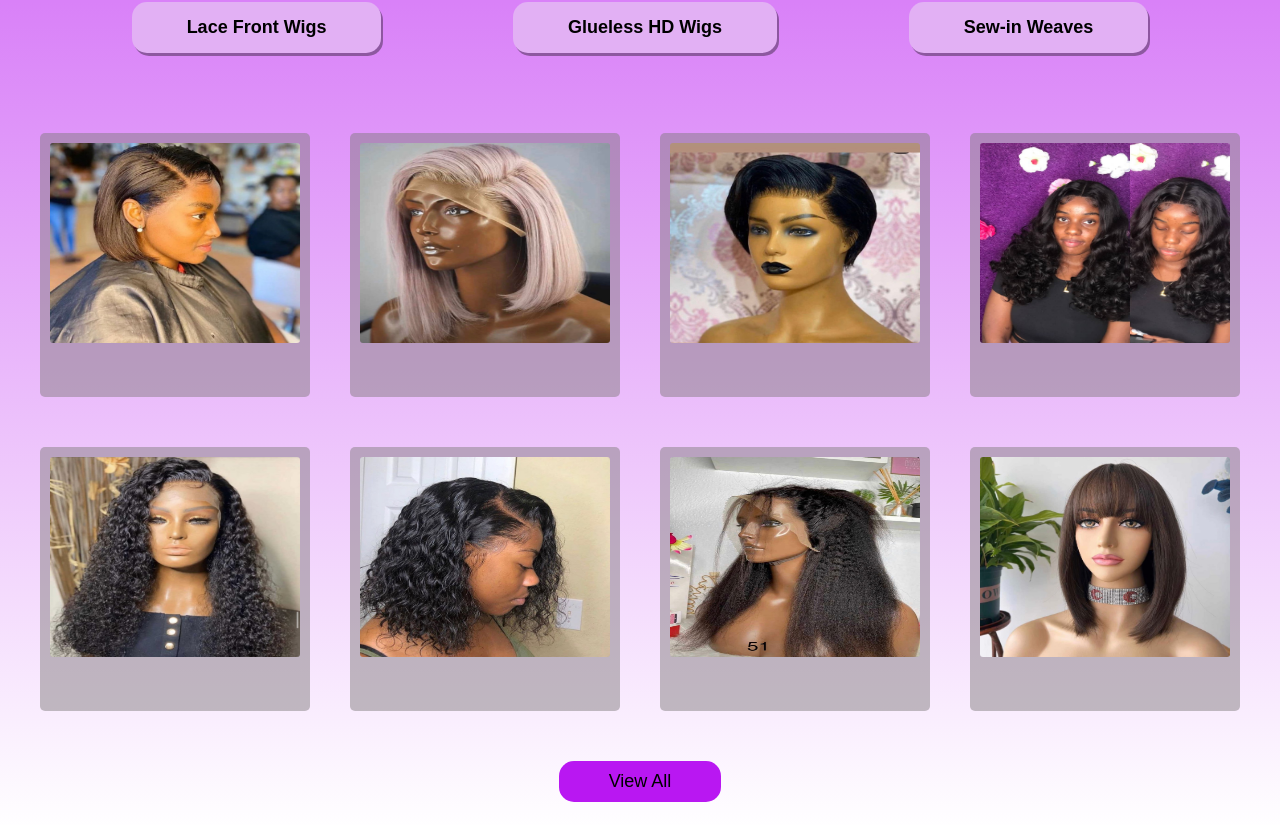
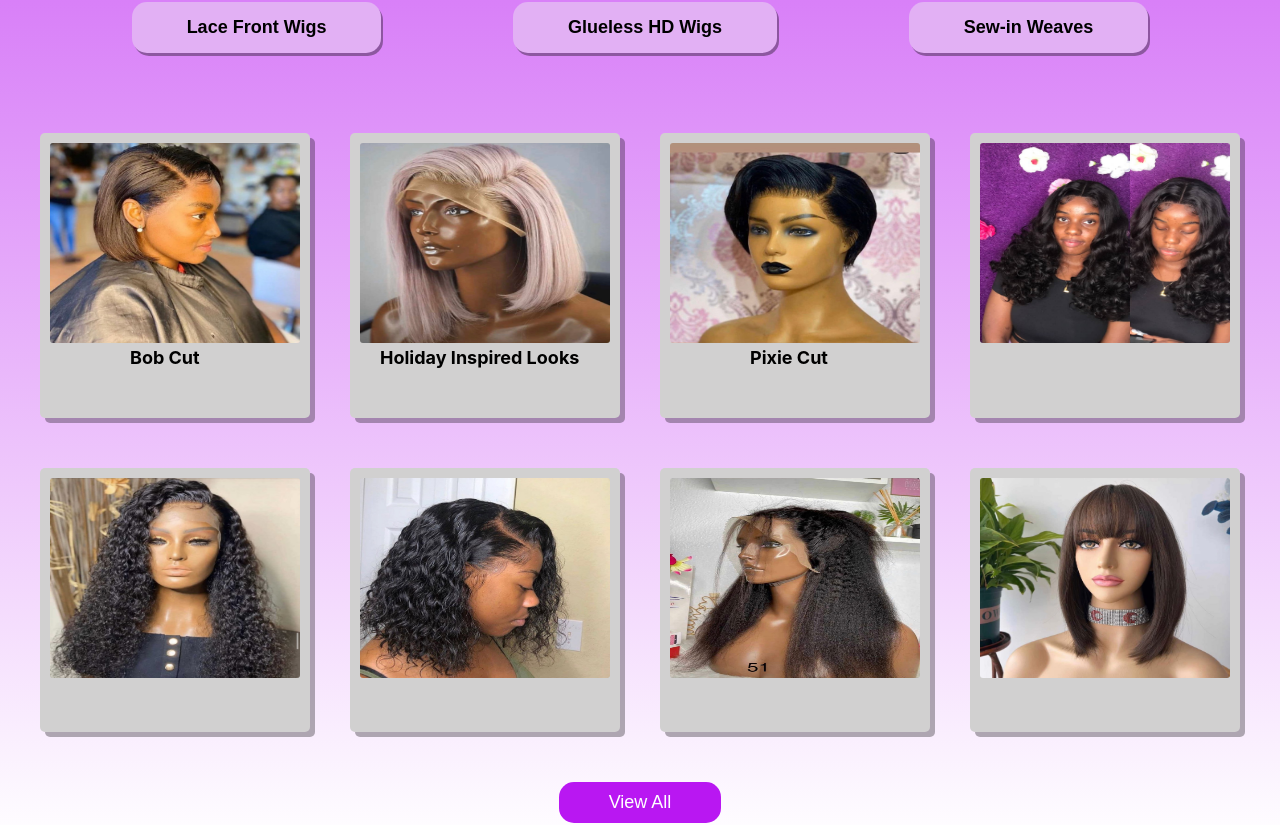
Before and after one commit to Adeboye22/justhairaccessoriesandsalon.github.io, a React (Create React App) app in the folder just-hair/: page / in a window 1280 px wide. Shown: the part 697-1522 px from the top of the page. Built offline with nearby package versions, Linux system fonts and the light colour scheme.

Commit message:
just-hair

```diff
--- a/just-hair/src/App.css
+++ b/just-hair/src/App.css
@@ -1,7 +1,3 @@
-/* .App {
-  text-align: center;
-} */
-
 .App-logo {
   height: 40vmin;
   pointer-events: none;
--- a/just-hair/src/Components/Homepage.jsx
+++ b/just-hair/src/Components/Homepage.jsx
@@ -39,9 +39,9 @@ class Homepage extends Component {
         {/* Product display */}
         <div className={`${styles.col_b}`}>
           <div className={`${styles.col_b_1}`}>
-            <article className={`${styles.bob_cut}`}><img src={BobCut} alt={"bob cut"} width={250} height={200}/></article>
-            <article className={`${styles.hol_ins_lks}`}><img src={HolidayInspiredLooks} alt="" width={250} height={200}/></article>
-            <article className={`${styles.pix_ct}`}><img src={PixieCut} alt="" width={250} height={200}/></article>
+            <article className={`${styles.bob_cut}`}><img src={BobCut} alt={"bob cut"} width={250} height={200}/> <br/><span>Bob Cut</span></article>
+            <article className={`${styles.hol_ins_lks}`}><img src={HolidayInspiredLooks} alt="" width={250} height={200}/><br/><span>Holiday Inspired Looks</span></article>
+            <article className={`${styles.pix_ct}`}><img src={PixieCut} alt="" width={250} height={200}/><br/><span>Pixie Cut</span></article>
             <article className={`${styles.per_off}`}><img src={PercentOff} alt="" width={250} height={200}/></article>
           </div>
           <div className={`${styles.col_b_2}`}>
--- a/just-hair/src/styles/homepage.module.css
+++ b/just-hair/src/styles/homepage.module.css
@@ -9,6 +9,7 @@
     padding-right: 75px;
     padding-bottom:30px;
     font-size: 20px;
+    color: white;
 }
 .col_a_2{
     margin-right: 50px;
@@ -16,10 +17,12 @@
     padding-right: 75px;
     padding-bottom:30px;
     font-size: 20px;
+    color:white;
 }
 .col_a_3{
     padding-bottom:30px;
     font-size: 20px;
+    color:white;
 }
 /* hero section */
 .hero{
@@ -105,31 +108,50 @@
     justify-content: space-evenly;
 }
 .bob_cut{
-    background-color: #7e7a7a78;
+    background-color: #d1d0d0;
+    box-shadow: 5px 5px rgba(0, 0, 0, 0.306);
     padding:10px 10px 50px;
     border-radius:5px;
 }
 .bob_cut img{
     border-radius:3px;
 }
+.bob_cut span{
+    margin:0px 80px;
+    font-size: 18px;
+    font-weight: bold;
+}
 .hol_ins_lks{
-    background-color: #7e7a7a78;
+    background-color: #d1d0d0;
+    box-shadow: 5px 5px rgba(0, 0, 0, 0.306);
     padding:10px 10px 50px;
     border-radius:5px;
 }
 .hol_ins_lks img{
     border-radius:3px;
 }
+.hol_ins_lks span{
+    margin:0px 20px;
+    font-size: 18px;
+    font-weight: bold;
+}
 .pix_ct{
-    background-color: #7e7a7a78;
+    background-color: #d1d0d0;
+    box-shadow: 5px 5px rgba(0, 0, 0, 0.306);
     padding:10px 10px 50px;
     border-radius:5px;
 }
 .pix_ct img{
     border-radius:3px;
 }
+.pix_ct span{
+    margin:0px 80px;
+    font-size: 18px;
+    font-weight: bold;
+}
 .per_off{
-    background-color: #7e7a7a78;
+    background-color: #d1d0d0;
+    box-shadow: 5px 5px rgba(0, 0, 0, 0.306);
     padding:10px 10px 50px;
     border-radius:5px;
 }
@@ -143,7 +165,8 @@
     border-radius:5px;
 }
 .per_A{
-    background-color: #7e7a7a78;
+    background-color: #d1d0d0;
+    box-shadow: 5px 5px rgba(0, 0, 0, 0.306);
     padding:10px 10px 50px;
     border-radius:5px;
 }
@@ -151,7 +174,8 @@
     border-radius:3px;
 }
 .per_B{
-    background-color: #7e7a7a78;
+    background-color: #d1d0d0;
+    box-shadow: 5px 5px rgba(0, 0, 0, 0.306);
     padding:10px 10px 50px;
     border-radius:5px;
 }
@@ -159,7 +183,8 @@
     border-radius:3px;
 }
 .per_C{
-    background-color: #7e7a7a78;
+    background-color: #d1d0d0;
+    box-shadow: 5px 5px rgba(0, 0, 0, 0.306);
     padding:10px 10px 50px;
     border-radius:5px;
 }
@@ -167,7 +192,8 @@
     border-radius:3px;
 }
 .per_D{
-    background-color: #7e7a7a78;
+    background-color: #d1d0d0;
+    box-shadow: 5px 5px rgba(0, 0, 0, 0.306);
     padding:10px 10px 50px;
     border-radius:5px;
 }
@@ -185,11 +211,13 @@
     cursor:pointer;
     border-radius:15px;
     background-color:#B917F2;
+    color:white;
     transition:0.5s ease-in-out;
 }
 .btn_VA button:hover{
     background-color:#b817f200;
     border:2px solid black;
+    color:black;
 }
 /* About us section */
 .Abt_us{
```
